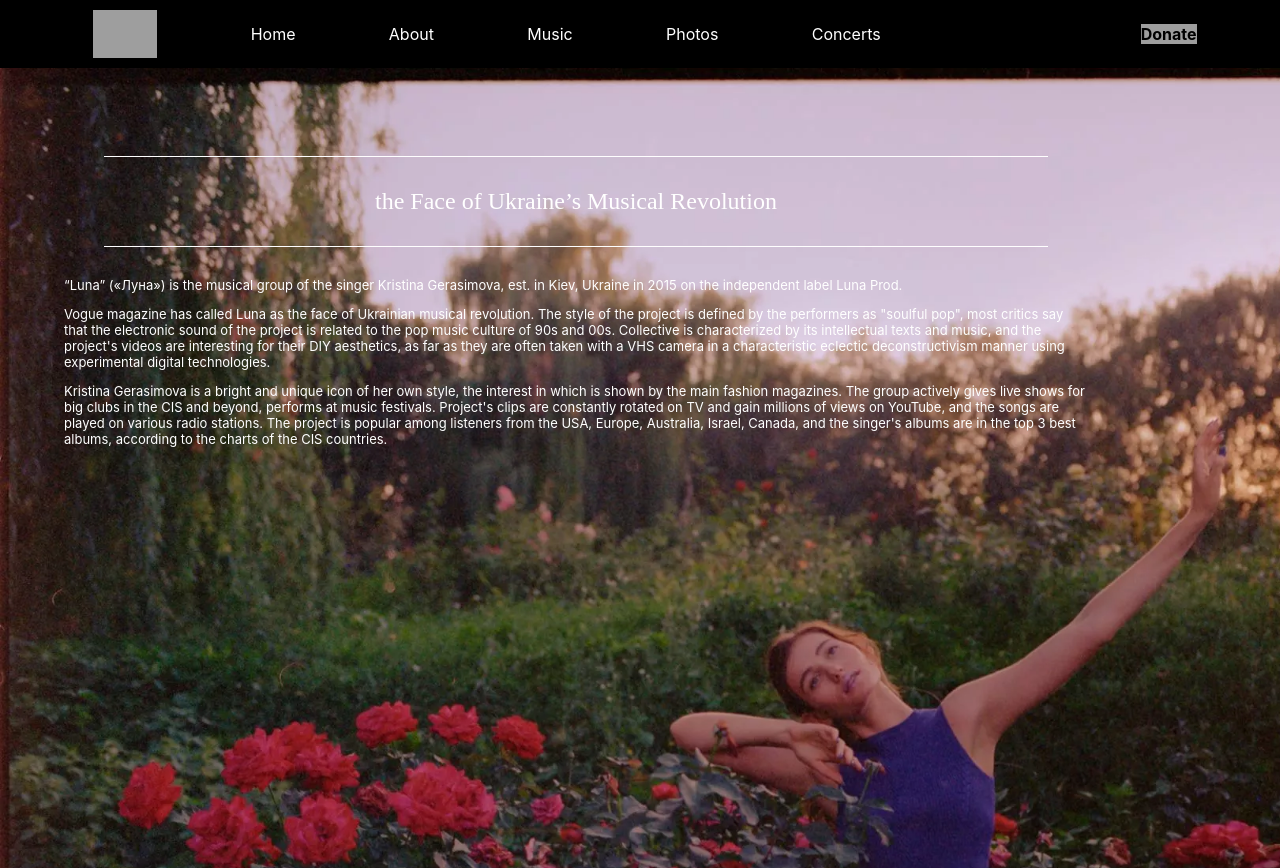
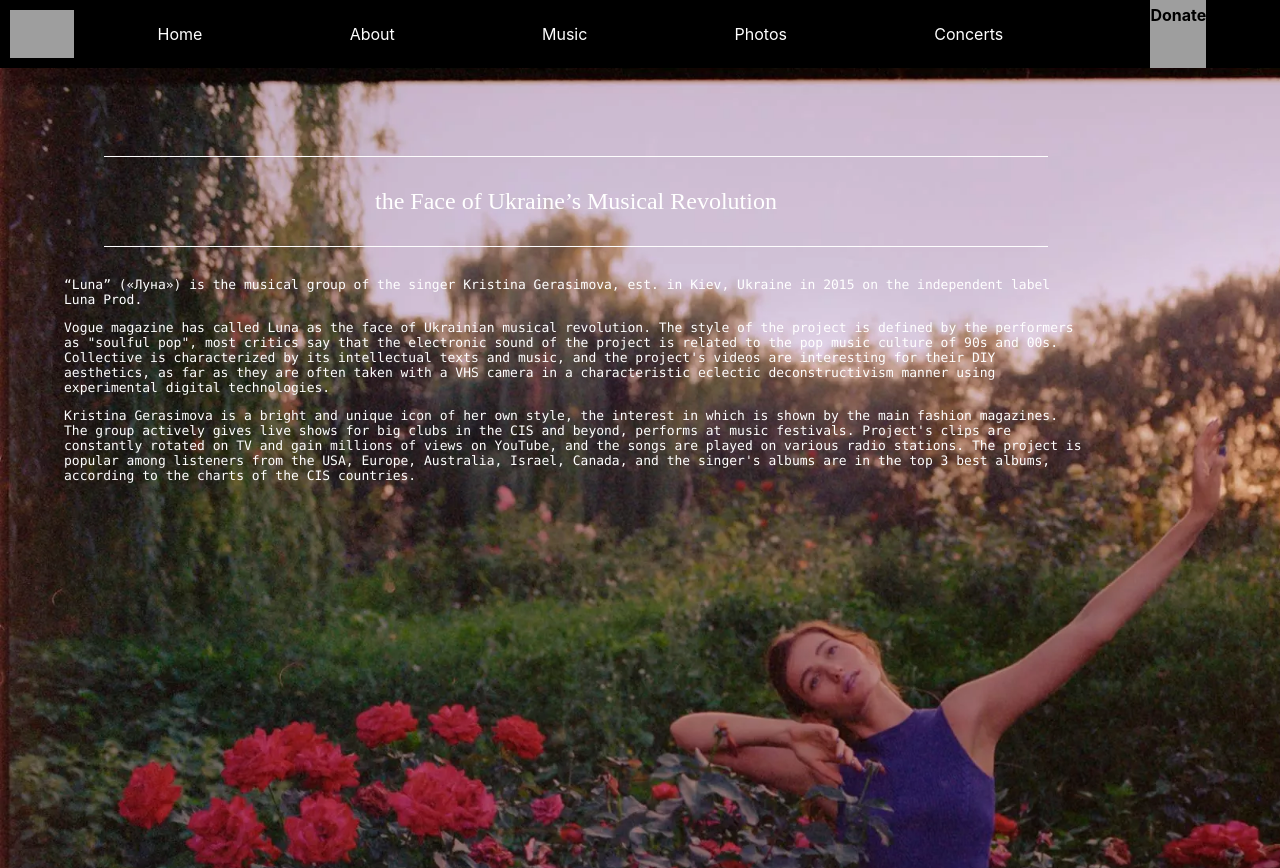
Before and after one commit to mrjonjonjon/luna, a React (Create React App) app: page /#/about in a window 1280 px wide. Built offline with nearby package versions, Linux system fonts and the light colour scheme; grey boxes are pictures that could not be loaded.

Commit message:
misc fixes

```diff
--- a/src/App.js
+++ b/src/App.js
@@ -22,7 +22,7 @@ function App() {
                 <Routes>
                   <Route path="/" basename={process.env.PUBLIC_URL} element={
                       <>
-                      <div style={{width:'100%'}}>
+                      <div style={{width:'100%',position:'relative',overflowX:'hidden'}}>
                             <Header/> <NewsItem/> <NewsItem/> <NewsItem/> <NewsItem/>
                       </div>
 
--- a/src/components/About.css
+++ b/src/components/About.css
@@ -24,6 +24,8 @@ margin-left: auto;
     left: 0;
     top:0;
     margin: 5%;
+    font-family: "Lucida Console", "Courier New", monospace;
+
 }
 .about-content .bio-text{
     width: 100%;
--- a/src/components/NavBar.css
+++ b/src/components/NavBar.css
@@ -14,17 +14,19 @@
     z-index: 1;
     display: flex;
     justify-content: space-evenly;
-    align-items: center;
+    align-items: stretch;
+
 
   }
 
   .navbar a {
-
+   text-align: center;
     color: #fff;
     text-decoration: none;
    /*padding: 5px;*/
-    margin-right: 10px;
+    margin:auto;
     display: inline-block;
+
 
   }
 
@@ -59,9 +61,12 @@
 
    background-size: 100% 100%;
    color: black;
-   /*padding: 10px;*/
+   padding-top: 5px;
    font-weight: bold;
+   margin-top: 0;
+   margin-bottom: 0;
+
   /* width: fit-content;*/
-   margin: 0;
+
 
 }
--- a/src/index.css
+++ b/src/index.css
@@ -9,7 +9,6 @@ body{
 }
 #root{
   height:100%;
-  position: relative;
 
 }
 
```
